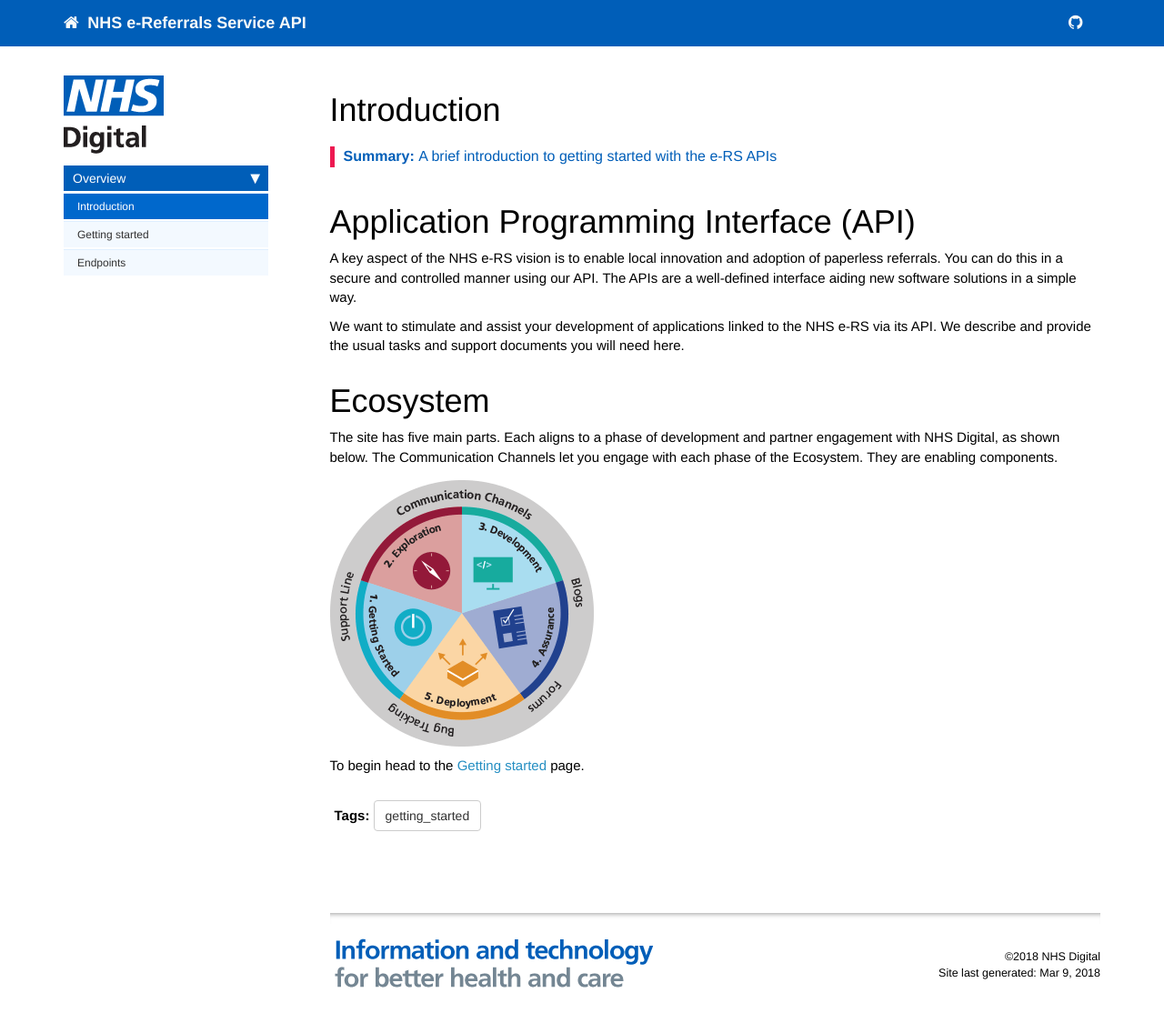
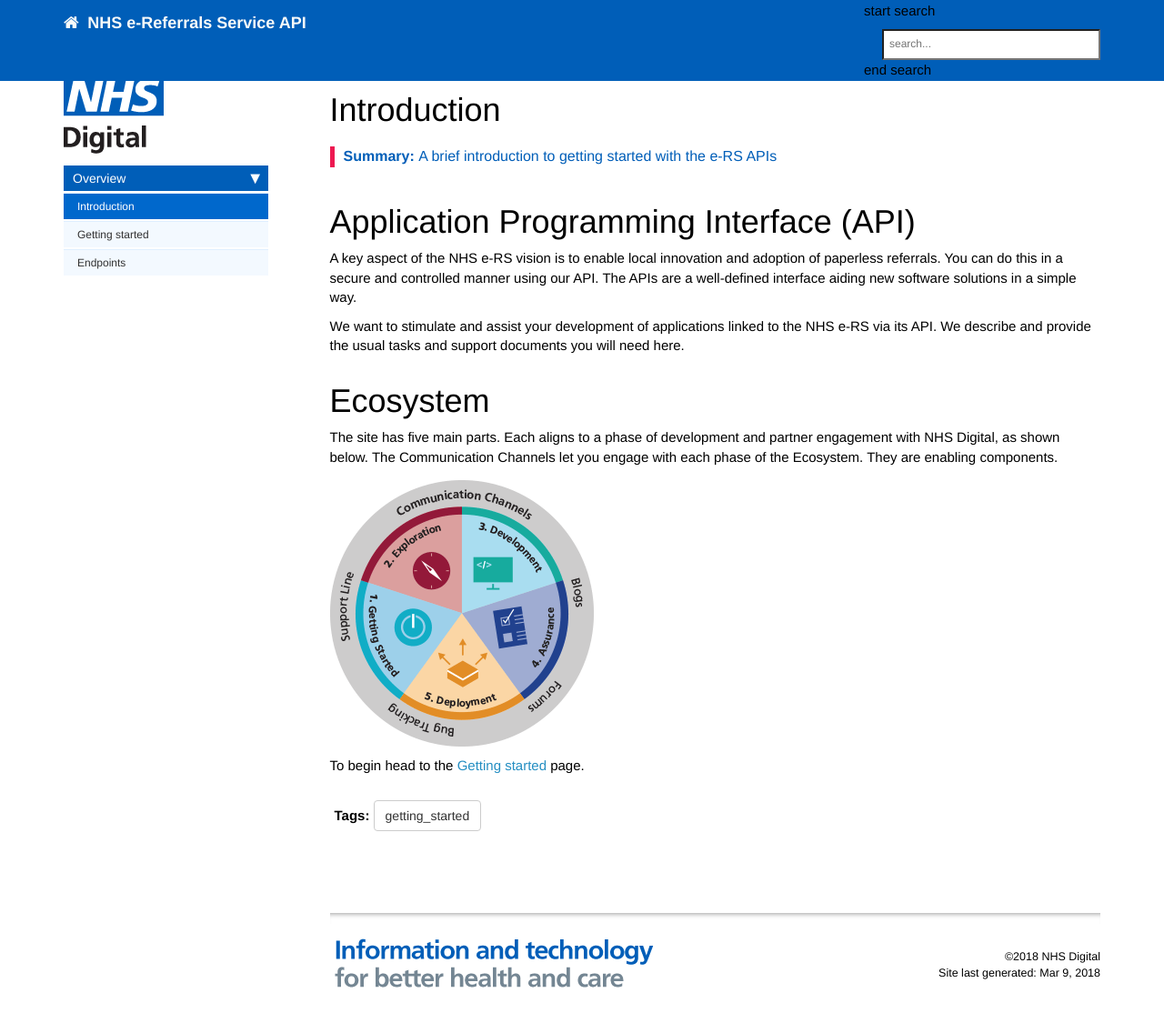
Before and after one commit to wurble369/websitetest, a Jekyll site: the page built from index.md, in a window 1280 px wide and 1148 px high. Shown: the top 1125 px of the window at 91% size. Built offline with Jekyll 4.4.1, drawn with Linux system fonts in a browser that asks for light colours; nearby versions of some CDN libraries; comment, search, counter and statistics services are not loaded.

Commit message:
Add search, remove github icon

```diff
--- a/_includes/topnav.html
+++ b/_includes/topnav.html
@@ -49,10 +49,10 @@
 		{% endif %}
 
                 <!-- GitHub icon -->
-                <a href="https://{{site.github.hostname}}/{{site.repository}}" target="_blank" class="fa fa-github fa-lg navbar-brand no_icon" aria-hidden="true">&nbsp;</a>
+                <!-- <a href="https://{{site.github.hostname}}/{{site.repository}}" target="_blank" class="fa fa-github fa-lg navbar-brand no_icon" aria-hidden="true">&nbsp;</a> -->
 
                 <!--comment out this block if you want to hide search-->
-<!--                 <li>
+                 <li>
                     start search
                     <div id="search-demo-container">
                         <input type="text" id="search-input" placeholder="{{site.data.strings.search_placeholder_text}}">
@@ -71,7 +71,7 @@
                     })
                     </script>
                     end search
-                </li> -->
+                </li>
             </ul>
         </div>
         </div>
```
